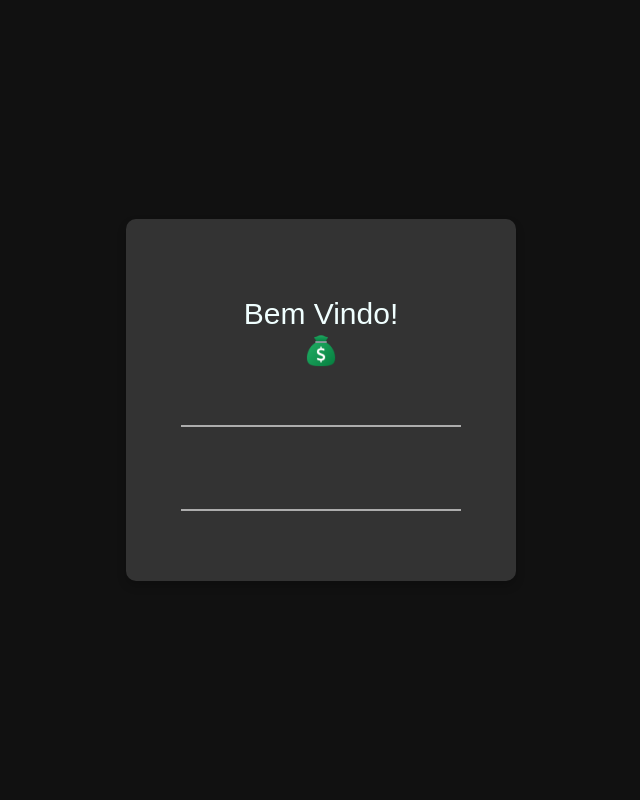
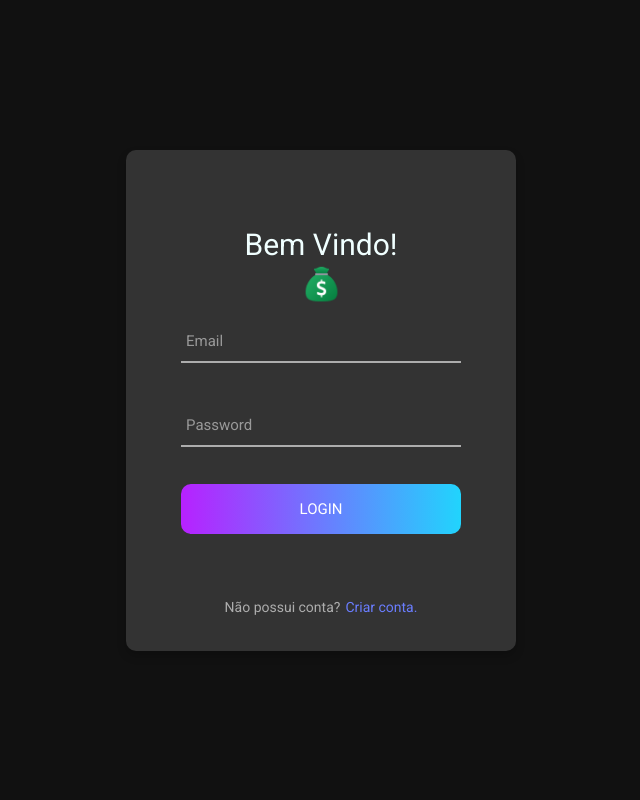
Before and after one commit to IssacCabral/vi_money_app, a React (Vite) app: page / in a window 1280 px wide. Shown: the top 800 px of the page, without its empty margins (319-959 px from the left). Built offline with nearby package versions, Linux system fonts and the light colour scheme; no server answers.

Commit message:
feat: add SignIn component

```diff
--- a/src/components/SignIn/index.tsx
+++ b/src/components/SignIn/index.tsx
@@ -1,4 +1,4 @@
-import { Container, ContainerLogin, WrapLogin } from "./style";
+import "./styles.css";
 
 import logoImg from "../../assets/favicon.png";
 import { useState } from "react";
@@ -8,13 +8,13 @@ const SignIn = () => {
   const [password, setPassword] = useState<string>("");
 
   return (
-    <Container>
-      <ContainerLogin>
-        <WrapLogin>
-          <form>
-            <span>Bem Vindo!</span>
+    <div className="container">
+      <div className="container-login">
+        <div className="wrap-login">
+          <form className="login-form">
+            <span className="login-form-title">Bem Vindo!</span>
 
-            <span>
+            <span className="login-form-title">
               <img src={logoImg} alt="" />
             </span>
 
@@ -25,6 +25,7 @@ const SignIn = () => {
                 value={email}
                 onChange={(event) => setEmail(event.target.value)}
               />
+              <span className="focus-input" data-placeholder="Email"></span>
             </div>
 
             <div className="wrap-input">
@@ -34,11 +35,23 @@ const SignIn = () => {
                 value={password}
                 onChange={(event) => setPassword(event.target.value)}
               />
+              <span className="focus-input" data-placeholder="Password"></span>
+            </div>
+
+            <div className="container-login-form-btn">
+              <button className="login-form-btn">Login</button>
+            </div>
+
+            <div className="text-center">
+              <span className="txt1">Não possui conta?</span>
+              <a className="txt2" href="#">
+                Criar conta.
+              </a>
             </div>
           </form>
-        </WrapLogin>
-      </ContainerLogin>
-    </Container>
+        </div>
+      </div>
+    </div>
   );
 };
 
--- a/src/components/SignIn/style.ts
+++ /dev/null
@@ -1,63 +0,0 @@
-import styled from "styled-components";
-
-export const Container = styled.div`
-  width: 100%;
-  margin: 0 auto;
-`;
-
-export const ContainerLogin = styled.div`
-  width: 100%;
-  min-height: 100vh;
-  display: flex;
-  flex-wrap: wrap;
-  align-items: center;
-  justify-content: center;
-  padding: 15px;
-  background-color: #111;
-`;
-
-export const WrapLogin = styled.div`
-  width: 390px;
-  background-color: #333;
-  border-radius: 10px;
-  overflow: hidden;
-  padding: 77px 55px 33px 55px;
-  box-shadow: 0 5px 10px 0px rgba(0, 0, 0, 0.2);
-
-  form {
-    width: 100%;
-
-    span {
-      font-family: Nunito, sans-serif;
-      display: block;
-      font-size: 30px;
-      color: azure;
-      line-height: 1.2;
-      text-align: center;
-
-      img {
-        width: 40px;
-      }
-    }
-
-    .wrap-input {
-      width: 100%;
-      position: relative;
-      border-bottom: 2px solid #adadad;
-      margin-bottom: 37px;
-    }
-
-    .input {
-      font-size: 15px;
-      color: #fff;
-      line-height: 1.2;
-      border: none;
-      display: block;
-      width: 100%;
-      height: 45px;
-      background-color: transparent;
-      padding: 0 5px;
-      font-family: Nunito, sans-serif;
-    }
-  }
-`;
--- /dev/null
+++ b/src/components/SignIn/styles.css
@@ -0,0 +1,177 @@
+.container {
+  width: 100%;
+  margin: 0 auto;
+}
+
+.container-login {
+  width: 100%;
+  min-height: 100vh;
+  display: flex;
+  flex-wrap: wrap;
+  align-items: center;
+  justify-content: center;
+  padding: 15px;
+  background-color: #111;
+}
+
+.wrap-login {
+  width: 390px;
+  background-color: #333;
+  border-radius: 10px;
+  overflow: hidden;
+  padding: 77px 55px 33px 55px;
+  box-shadow: 0 5px 10px 0px rgba(0, 0, 0, 0.2);
+}
+
+.login-form {
+  width: 100%;
+}
+
+.login-form-title {
+  display: block;
+  font-size: 30px;
+  color: azure;
+  line-height: 1.2;
+  text-align: center;
+}
+
+.login-form-title img {
+  width: 45px;
+}
+
+.wrap-input {
+  width: 100%;
+  position: relative;
+  border-bottom: 2px solid #adadad;
+  margin-bottom: 37px;
+}
+
+.input {
+  font-size: 15px;
+  color: #fff;
+  line-height: 1.2;
+  border: none;
+  display: block;
+  width: 100%;
+  height: 45px;
+  background-color: transparent;
+  padding: 0 5px;
+}
+
+.focus-input {
+  position: absolute;
+  display: block;
+  width: 100%;
+  height: 100%;
+  top: 0;
+  left: 0;
+  pointer-events: none;
+  color: #adadad;
+}
+
+.focus-input::before {
+  content: "";
+  display: block;
+  position: absolute;
+  bottom: -2px;
+  left: 0;
+  width: 0;
+  height: 2px;
+  -webkit-transition: all 0.4s;
+  -o-transition: all 0.4s;
+  -moz-transition: all 0.4s;
+  transition: all 0.4s;
+  background: #6a7dfe;
+  background: -webkit-linear-gradient(to left, #21d4fd, #b721ff);
+  background: -o-linear-gradient(to left, #21d4fd, #b721ff);
+  background: -moz-linear-gradient(to left, #21d4fd, #b721ff);
+  background: linear-gradient(to left, #21d4fd, #b721ff);
+}
+
+.focus-input::after {
+  font-size: 15px;
+  color: #999999;
+  line-height: 1.2;
+  content: attr(data-placeholder);
+  display: block;
+  width: 100%;
+  position: absolute;
+  top: 16px;
+  left: 0px;
+  padding-left: 5px;
+  -webkit-transition: all 0.4s;
+  -o-transition: all 0.4s;
+  -moz-transition: all 0.4s;
+  transition: all 0.4s;
+}
+
+.input:focus {
+  outline: 0;
+}
+
+.input:focus + .focus-input::after {
+  top: -15px;
+}
+
+.input:focus + .focus-input::before {
+  width: 100%;
+}
+
+.has-val + .focus-input::after {
+  top: -15px;
+}
+
+.has-val + .focus-input::before {
+  width: 100%;
+}
+
+.container-login-form-btn {
+  display: flex;
+  flex-wrap: wrap;
+  justify-content: center;
+  padding-bottom: 13px;
+}
+
+.login-form-btn {
+  font-size: 15px;
+  border: none;
+  border-radius: 10px;
+  color: #fff;
+  line-height: 1.2;
+  text-transform: uppercase;
+  display: flex;
+  justify-content: center;
+  align-items: center;
+  width: 100%;
+  height: 50px;
+  background: #6a7dfe;
+  background: -webkit-linear-gradient(to left, #21d4fd, #b721ff);
+  background: -o-linear-gradient(to left, #21d4fd, #b721ff);
+  background: -moz-linear-gradient(to left, #21d4fd, #b721ff);
+  background: linear-gradient(to left, #21d4fd, #b721ff);
+}
+
+.login-form-btn:hover {
+  cursor: pointer;
+}
+
+.text-center {
+  display: flex;
+  justify-content: center;
+  align-items: center;
+  margin-top: 50px;
+}
+
+.txt1 {
+  font-size: 14px;
+  color: #adadad;
+  line-height: 1.5;
+  padding-right: 5px;
+}
+
+.txt2 {
+  font-size: 14px;
+  color: #6a7dfe;
+  line-height: 1.5;
+  text-decoration: none;
+}
```
